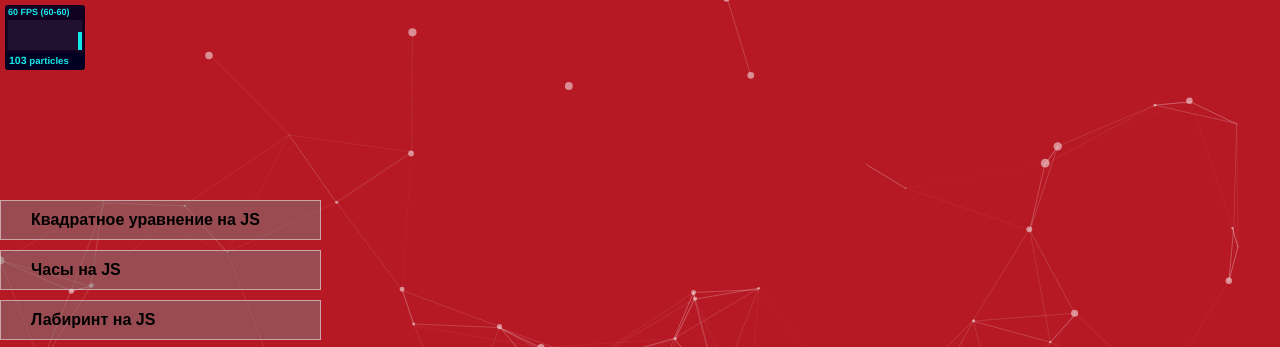
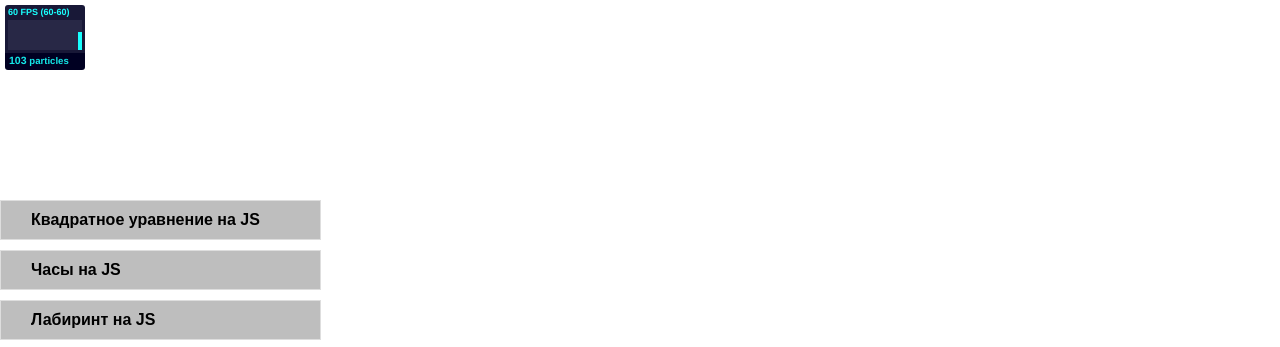
Before and after one commit to dimarty456/dimarty456.github.io, a website: page index.html in a window 1280 px wide. Shown: the top 347 px of the page. Drawn offline with Linux system fonts and the light colour scheme.

Commit message:
Update style.css

```diff
--- a/demo/css/style.css
+++ b/demo/css/style.css
@@ -137,7 +137,7 @@ canvas{
 #particles-js{
   width: 100%;
   height: 100%;
-  background-color: #b61924;
+  background-color: #ffffff;
   background-image: url('');
   background-size: cover;
   background-position: 50% 50%;
```
